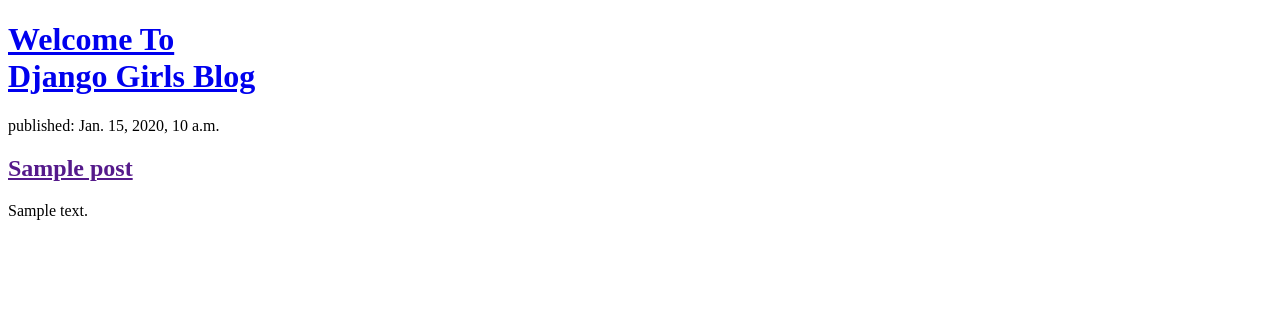
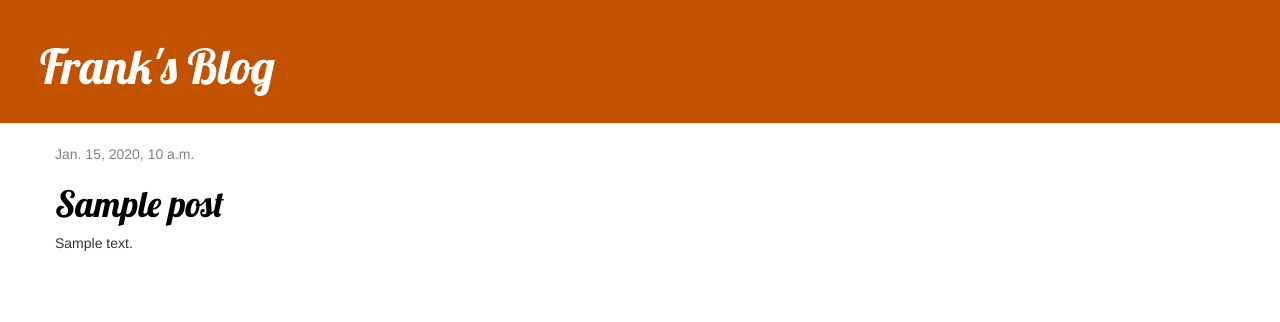
Before and after one commit to fk2208/my-first-blog, a Django app: template blog/templates/blog/post_list.html in a window 1280 px wide. Shown: the top 322 px of the page. Run offline with Django 3.2, Linux system fonts and the light colour scheme; the template is opened without the code that fills it: values that come from a table or form of the project are taken from there, others are empty; tables that the repository leaves empty hold one stand-in row (values such as "Sample post"); some libraries are stand-ins or nearby versions.

Commit message:
Added view and template for detailed blog post as well as CSS for the site.

```diff
--- /dev/null
+++ b/blog/static/css/blog.css
@@ -0,0 +1,46 @@
+h1 a, h2 a {
+    color: #C25100;
+}
+
+h1 a, h2 a {
+    color: #C25100;
+    font-family: 'Lobster';
+}
+
+.page-header {
+    background-color: #C25100;
+    margin-top: 0;
+    padding: 20px 20px 20px 40px;
+}
+.page-header h1, .page-header h1 a, .page-header h1 a:visited, .page-header h1 a:active {
+    color: #ffffff;
+    font-size: 36pt;
+    text-decoration: none;
+}
+.content {
+    margin-left: 40px;
+}
+h1, h2, h3, h4 {
+    font-family: 'Lobster', cursive;
+}
+.date {
+    color: #828282;
+}
+.save {
+    float: right;
+}
+.post-form textarea, .post-form input {
+    width: 100%;
+}
+.top-menu, .top-menu:hover, .top-menu:visited {
+    color: #ffffff;
+    float: right;
+    font-size: 26pt;
+    margin-right: 20px;
+}
+.post {
+    margin-bottom: 70px;
+}
+.post h1 a, .post h1 a:visited {
+    color: #000000;
+}
--- /dev/null
+++ b/blog/templates/blog/base.html
@@ -0,0 +1,27 @@
+<!DOCTYPE html>
+
+{% load static %}
+<html>
+    <head>
+        <title>Frank's Blog</title>
+        <link rel="stylesheet" href="//maxcdn.bootstrapcdn.com/bootstrap/3.2.0/css/bootstrap.min.css">
+        <link rel="stylesheet" href="//maxcdn.bootstrapcdn.com/bootstrap/3.2.0/css/bootstrap-theme.min.css">
+        <link href='//fonts.googleapis.com/css?family=Lobster&subset=latin,latin-ext' rel='stylesheet' type='text/css'>
+        <link rel="stylesheet" href="{% static 'css/blog.css' %}">
+    </head>
+    <body>
+        <div class="page-header">
+            <h1><a href="/">Frank's Blog</a></h1>
+        </div>
+
+        <div class="content container">
+            <div class="row">
+                <div class="col-md-8">
+                {% block content %}
+                {% endblock %}
+
+                </div>
+            </div>
+        </div>
+    </body>
+</html>
--- a/blog/templates/blog/post_list.html
+++ b/blog/templates/blog/post_list.html
@@ -1,20 +1,14 @@
-<!DOCTYPE html>
-<html>
-    <head>
-        <title>Frank & Django Girls Blog</title>
-    </head>
-    <body>
-        <div>
-            <h1><a href="/">Welcome To <br> Django Girls Blog</a></h1>
+{% extends 'blog/base.html' %}
+{% block content %}
+    {% for post in posts %}
+
+
+        <div class="post">
+            <div class="date">
+                {{ post.published_date }}
+            </div>
+            <h1><a href="{% url 'post_detail' pk=post.pk %}">{{ post.title }}</a></h1>
+            <p>{{ post.text|linebreaksbr }}</p>
         </div>
-
-        {% for post in posts %}
-            <div>
-                <p>published: {{ post.published_date }}</p>
-                <h2><a href="">{{ post.title }}</a></h2>
-                <p>{{ post.text|linebreaksbr }}</p>
-            </div>
-        {% endfor %}
-
-    </body>
-</html>
+    {% endfor %}
+{% endblock %}
--- a/blog/urls.py
+++ b/blog/urls.py
@@ -3,4 +3,5 @@
 
 urlpatterns = [
     path('', views.post_list, name='post_list'),
+    path('post/<int:pk>/', views.post_detail, name='post_detail'),
 ]
--- a/blog/views.py
+++ b/blog/views.py
@@ -1,3 +1,4 @@
+from django.shortcuts import render, get_object_or_404
 from django.shortcuts import render
 from django.utils import timezone
 from .models import Post
@@ -6,4 +7,9 @@
 
 def post_list(request):
     posts = Post.objects.order_by('created_date')
+    posts = Post.objects.filter(published_date__lte=timezone.now()).order_by('published_date')
     return render(request, 'blog/post_list.html', {'posts':posts})
+
+def post_detail(request, pk):
+    post = get_object_or_404(Post, pk=pk)
+    Post.objects.get(pk=pk)
```
Also changed, not shown: blog/templates/blog/post_detail.html (added, +13 -0 lines).
